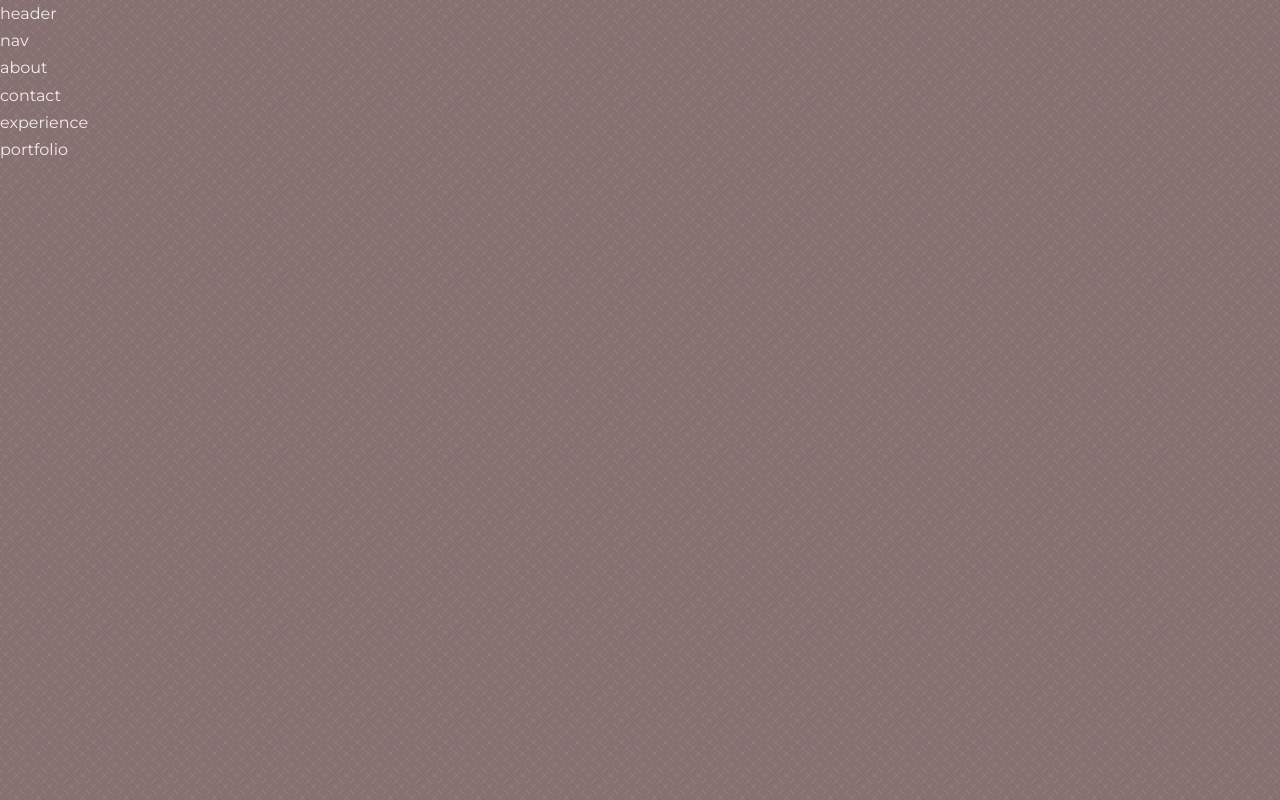
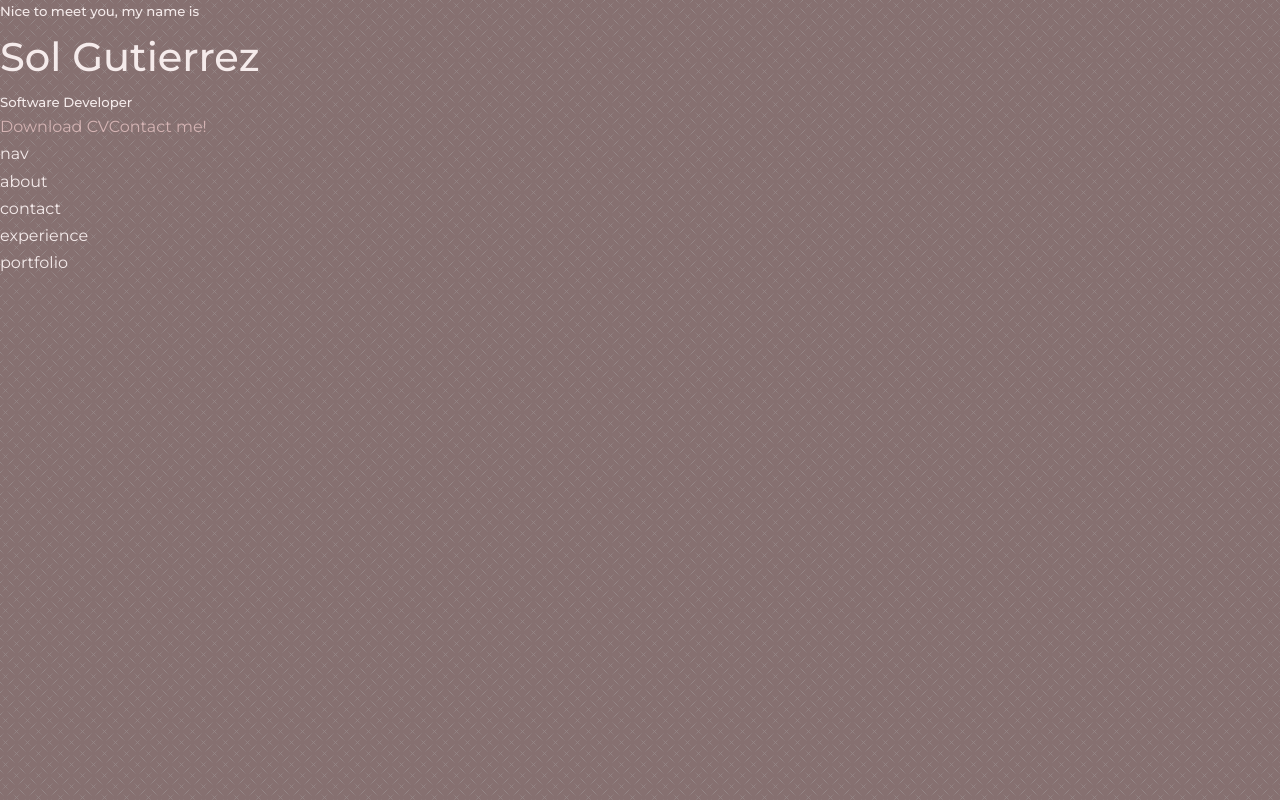
Before and after one commit to sdgselva/personal-webpage, a React (Create React App) app: page / in a window 1280 px wide. Built offline with nearby package versions, Linux system fonts and the light colour scheme.

Commit message:
Header branch created

```diff
--- /dev/null
+++ b/src/components/header/CTA.jsx
@@ -0,0 +1,12 @@
+import React from 'react'
+import CV from '../../assets/Resume Sol Gutierrez.pdf'
+const CTA = () => {
+  return (
+    <div className='CTA'>
+        <a href={CV} download>Download CV</a>
+        <a href="#contact">Contact me!</a>
+    </div>
+  )
+}
+
+export default CTA
--- a/src/components/header/header.jsx
+++ b/src/components/header/header.jsx
@@ -1,9 +1,16 @@
 import React from 'react'
 import './header.css'
+import CTA from './CTA'
 
 const header = () => {
   return (
-    <div>header</div>
+    <header>
+      <div className="container header__container"></div>
+      <h5>Nice to meet you, my name is</h5>
+      <h1>Sol Gutierrez</h1>
+      <h5 className='text-light'>Software Developer</h5>
+      <CTA></CTA>
+    </header>
   )
 }
 
```
Also changed, not shown: 1 other file (tests, documents, lock files or other folders).
